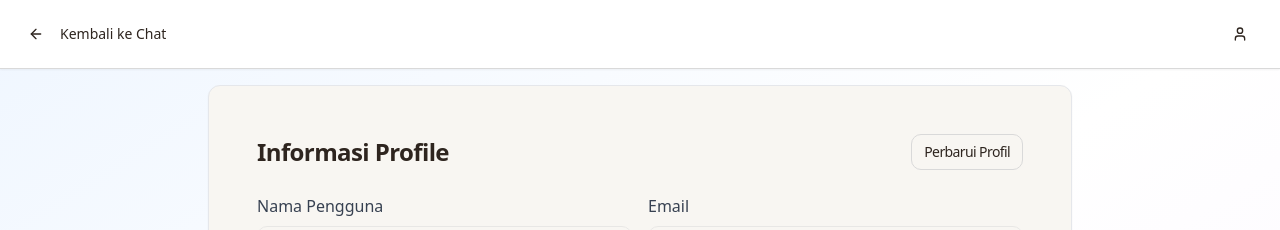
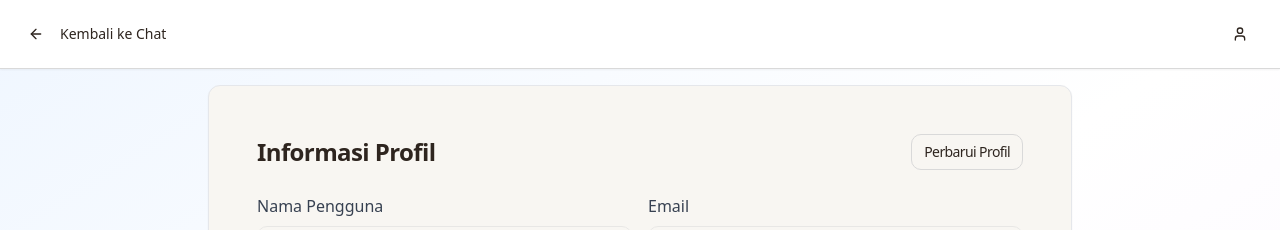
Before and after one commit to Universitas-Cakrawala/aksara-ai, a React (Vite) app in the folder aksara-ai-frontend/: page /profile in a window 1280 px wide. Shown: the top 230 px of the page. Built offline with nearby package versions, Linux system fonts and the light colour scheme; no server answers; sample sign-in values are in the browser's storage; the HTML template or start-up script is replaced by a standard one.

Commit message:
fix: correct spelling of "Profil" in ProfilePage

```diff
--- a/aksara-ai-frontend/src/pages/ProfilePage.tsx
+++ b/aksara-ai-frontend/src/pages/ProfilePage.tsx
@@ -204,7 +204,7 @@ const ProfilePage: React.FC = () => {
                 <Card>
                     <CardHeader>
                         <CardTitle className="flex items-center justify-between">
-                            <span>Informasi Profile</span>
+                            <span>Informasi Profil</span>
                             {!isEditingProfile && (
                                 <Button variant="outline" size="sm" onClick={() => setIsEditingProfile(true)}>
                                     Perbarui Profil
```
